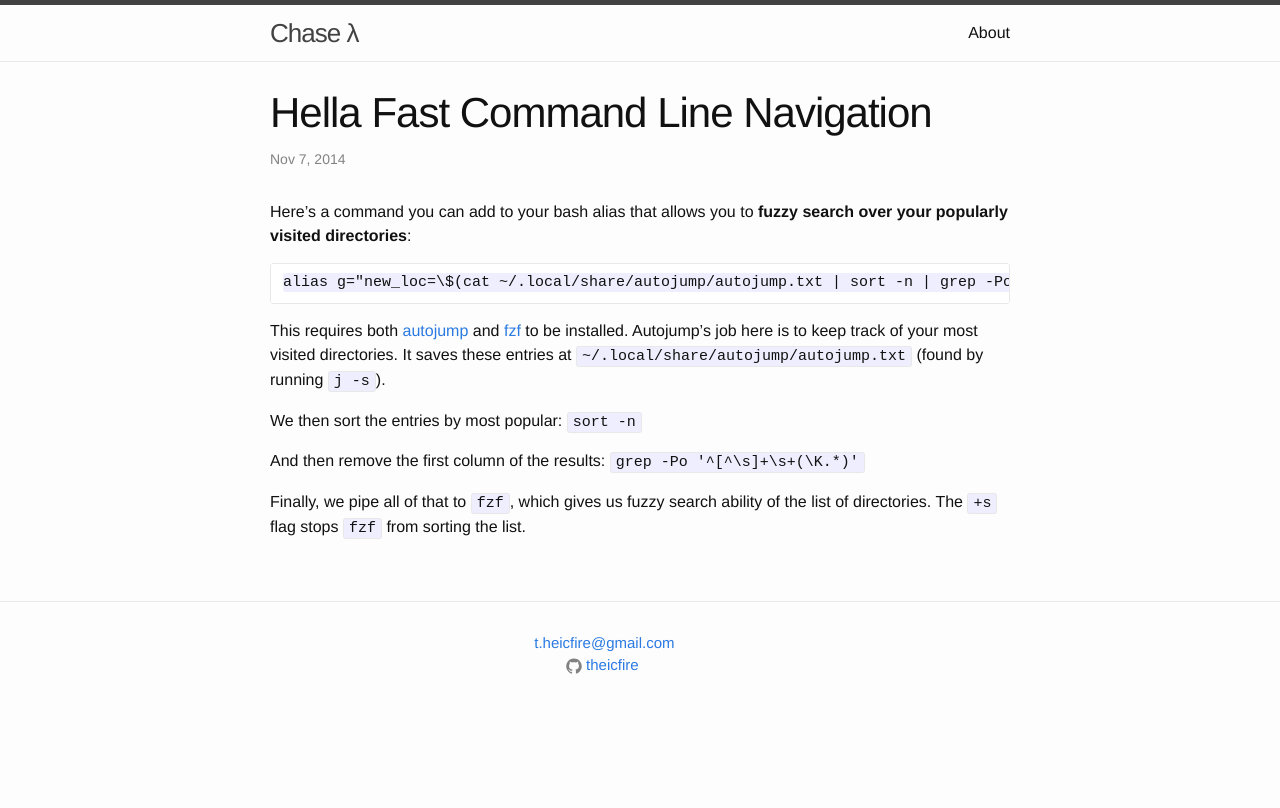
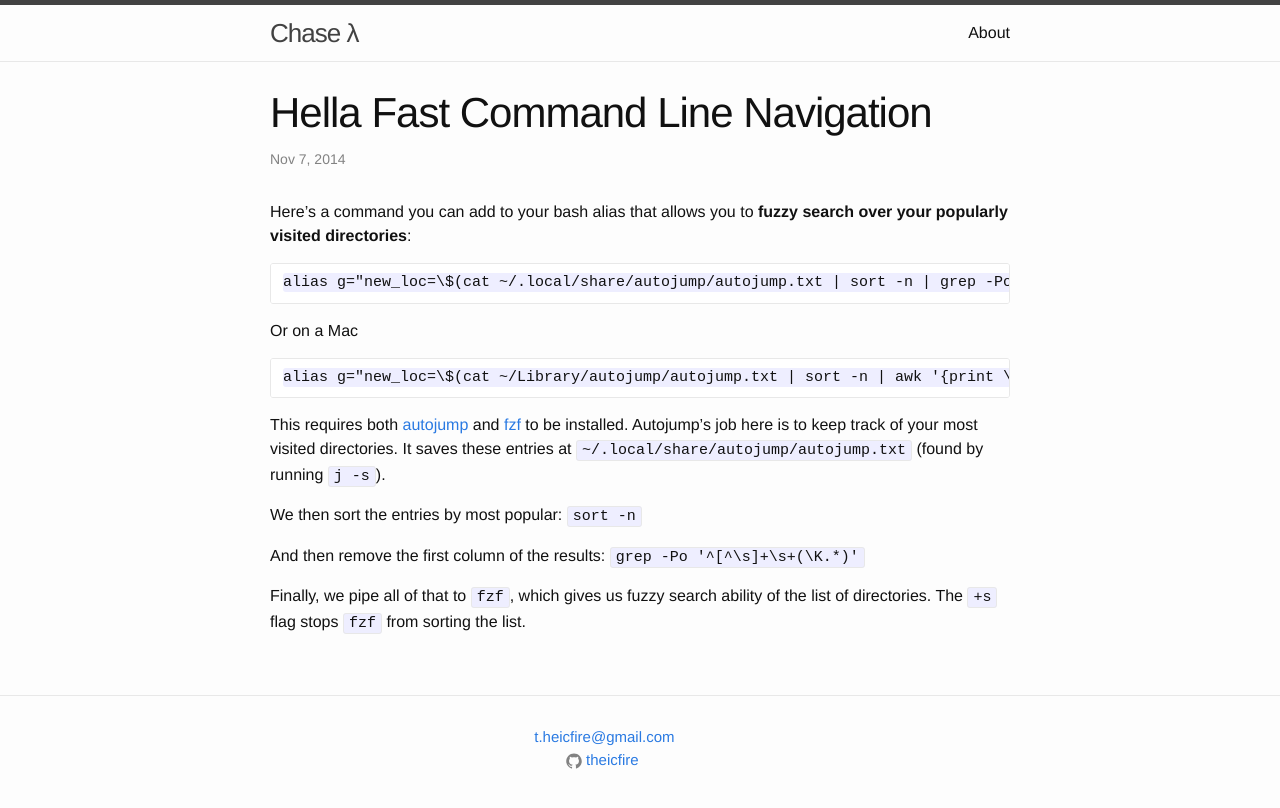
Before and after one commit to chaselambda/chaselambda.github.io, a Jekyll site: the page built from _posts/2014-11-07-hella-fast-command-line-navigation.markdown, in a window 1280 px wide. Shown: the top 808 px of the page. Built offline with Jekyll 4.4.1, drawn with Linux system fonts in a browser that asks for light colours.

Commit message:
Added mac instructions for hella fast cmd nav

```diff
--- a/_posts/2014-11-07-hella-fast-command-line-navigation.markdown
+++ b/_posts/2014-11-07-hella-fast-command-line-navigation.markdown
@@ -10,6 +10,12 @@ Here's a command you can add to your bash alias that allows you to **fuzzy searc
 alias g="new_loc=\$(cat ~/.local/share/autojump/autojump.txt | sort -n | grep -Po '^[^\s]+\s+(\K.*)' | fzf +s -e) && cd \"\$new_loc\""
 ~~~~~
 
+Or on a Mac
+
+~~~~~
+alias g="new_loc=\$(cat ~/Library/autojump/autojump.txt | sort -n | awk '{print \$2}' | fzf +s) && cd \"\$new_loc\""
+~~~~~
+
 This requires both [autojump](https://github.com/joelthelion/autojump) and [fzf](https://github.com/junegunn/fzf) to be installed. Autojump's job here is to keep track of your most visited directories. It saves these entries at `~/.local/share/autojump/autojump.txt` (found by running `j -s`).
 
 We then sort the entries by most popular: `sort -n`
```
